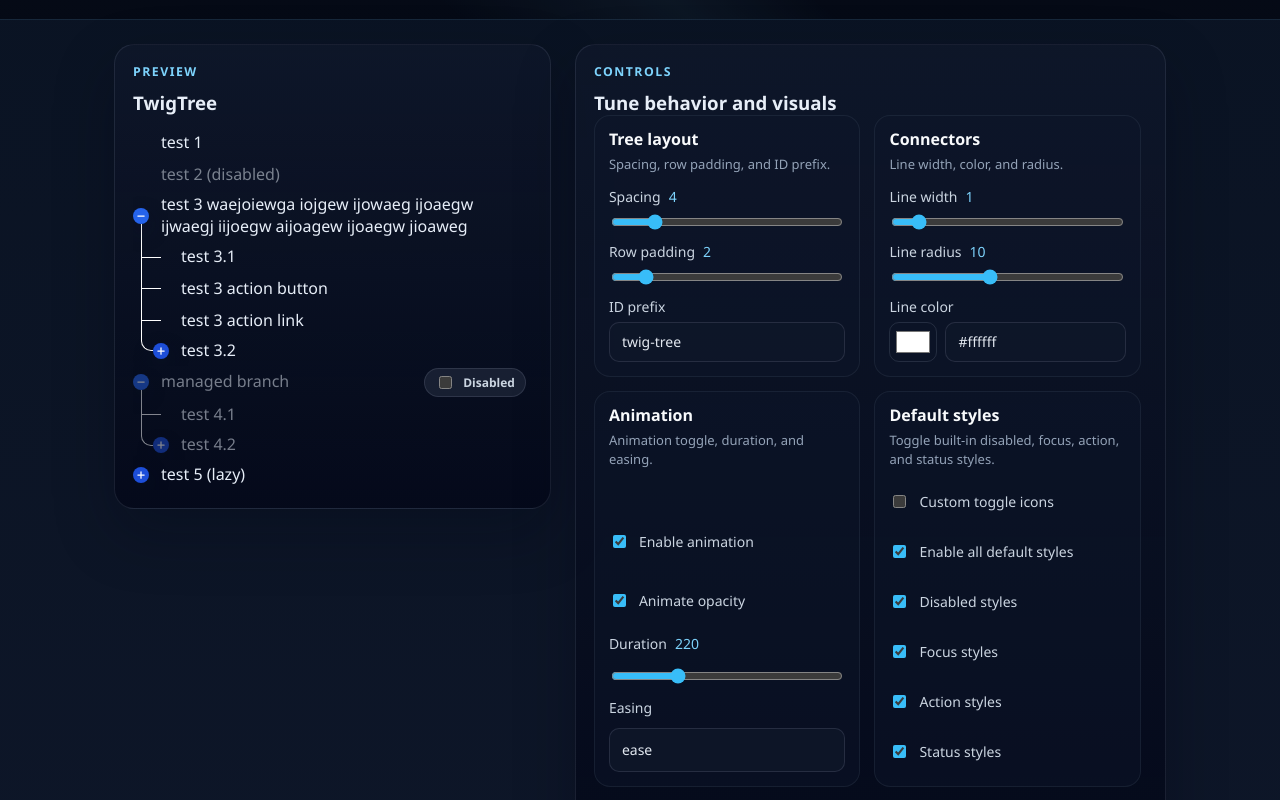
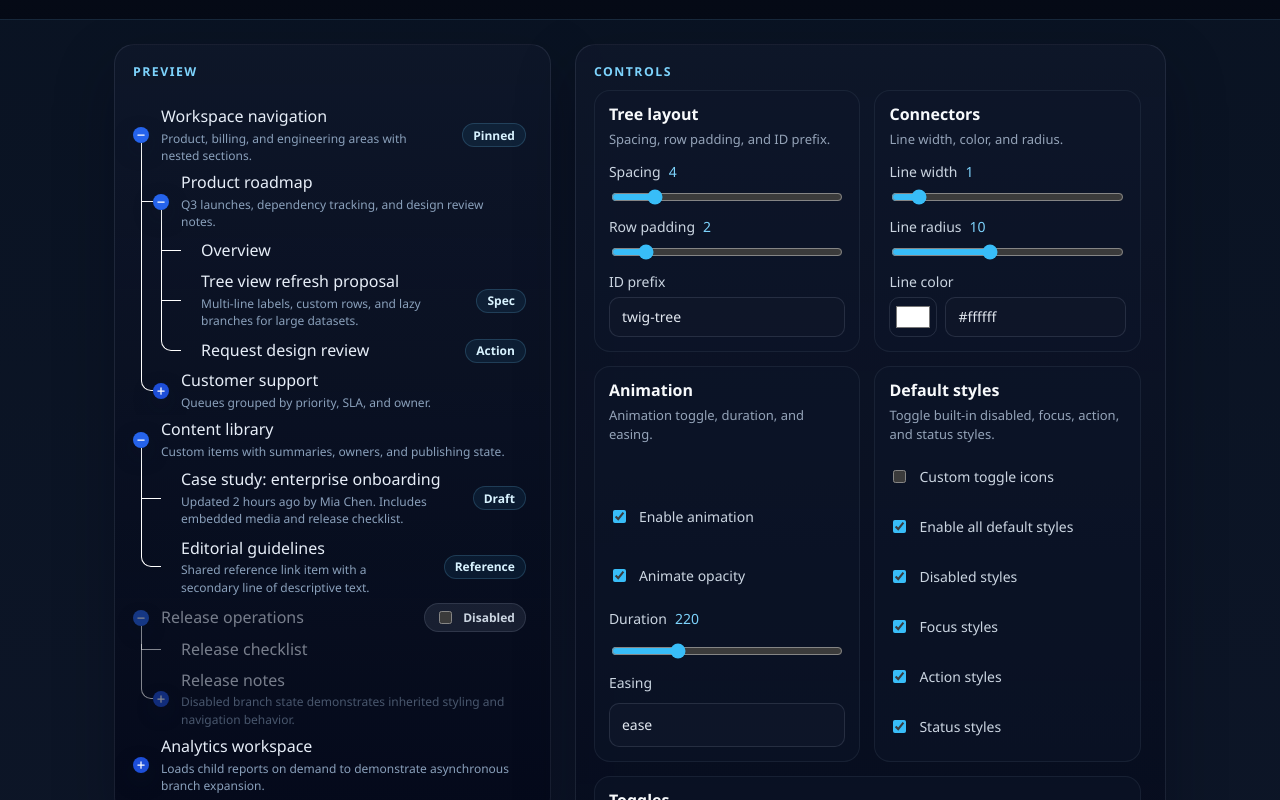
Before and after one commit to drexxdk/twig-view, a React (Vite) app in the folder demo/: page / in a window 1280 px wide. Shown: the part 780-1580 px from the top of the page. Built offline with nearby package versions, Linux system fonts and the light colour scheme.

Commit message:
improved demo

```diff
--- a/demo/src/App.tsx
+++ b/demo/src/App.tsx
@@ -386,45 +386,163 @@ export default function App() {
     [managedBranchEnabled],
   );
 
+  const statusPillStyle = {
+    display: "inline-flex",
+    alignItems: "center",
+    minHeight: 24,
+    padding: "0 10px",
+    borderRadius: 999,
+    border: "1px solid rgba(125, 211, 252, 0.18)",
+    background: "rgba(56, 189, 248, 0.08)",
+    color: "#d8f3ff",
+    fontSize: 12,
+    fontWeight: 600,
+    whiteSpace: "nowrap",
+  } as const;
+
+  const metaTextStyle = {
+    color: "#8aa0bb",
+    fontSize: 12,
+    lineHeight: 1.45,
+  } as const;
+
+  const richLabelStyle = {
+    display: "grid",
+    gap: 2,
+    minWidth: 0,
+  } as const;
+
   const twigTreeItems = useMemo<TwigTreeItem[]>(
     () => [
-      createDemoButtonItem("test-1", "test 1"),
-      createDemoButtonItem("test-2", "test 2 (disabled)", true),
       {
-        id: "test-3",
-        label:
-          "test 3 waejoiewga iojgew ijowaeg ijoaegw ijwaegj iijoegw aijoagew ijoaegw jioaweg ",
+        id: "workspace-navigation",
+        label: (
+          <div style={richLabelStyle}>
+            <span>Workspace navigation</span>
+            <span style={metaTextStyle}>
+              Product, billing, and engineering areas with nested sections.
+            </span>
+          </div>
+        ),
+        trailing: <span style={statusPillStyle}>Pinned</span>,
         defaultExpanded: true,
         children: [
-          createDemoButtonItem("test-3-1", "test 3.1"),
           {
-            id: "test-3-action-button",
-            label: "test 3 action button",
-            onClickCallback: () => {
-              window.alert("Demo action button clicked");
-            },
+            id: "workspace-product",
+            label: (
+              <div style={richLabelStyle}>
+                <span>Product roadmap</span>
+                <span style={metaTextStyle}>
+                  Q3 launches, dependency tracking, and design review notes.
+                </span>
+              </div>
+            ),
+            defaultExpanded: true,
+            children: [
+              createDemoButtonItem("workspace-product-overview", "Overview"),
+              {
+                id: "workspace-product-spec",
+                label: (
+                  <div style={richLabelStyle}>
+                    <span>Tree view refresh proposal</span>
+                    <span style={metaTextStyle}>
+                      Multi-line labels, custom rows, and lazy branches for
+                      large datasets.
+                    </span>
+                  </div>
+                ),
+                href: GITHUB_URL,
+                target: "_blank",
+                rel: "noreferrer",
+                trailing: <span style={statusPillStyle}>Spec</span>,
+              },
+              {
+                id: "workspace-product-review",
+                label: "Request design review",
+                trailing: <span style={statusPillStyle}>Action</span>,
+                onClickCallback: () => {
+                  window.alert(
+                    "Demo action: opened the design review workflow",
+                  );
+                },
+              },
+            ],
           },
           {
-            id: "test-3-action-link",
-            label: "test 3 action link",
-            href: "https://example.com",
-            target: "_blank",
-            rel: "noreferrer",
-          },
-          {
-            id: "test-3-2",
-            label: "test 3.2",
+            id: "workspace-support",
+            label: (
+              <div style={richLabelStyle}>
+                <span>Customer support</span>
+                <span style={metaTextStyle}>
+                  Queues grouped by priority, SLA, and owner.
+                </span>
+              </div>
+            ),
             children: [
-              createDemoButtonItem("test-3-2-1", "test 3.2.1"),
-              createDemoButtonItem("test-3-2-2", "test 3.2.2"),
-              createDemoButtonItem("test-3-2-3", "test 3.2.3"),
+              createDemoButtonItem(
+                "workspace-support-high",
+                "High priority queue",
+              ),
+              createDemoButtonItem(
+                "workspace-support-billing",
+                "Billing escalations",
+              ),
+              createDemoButtonItem(
+                "workspace-support-vip",
+                "VIP follow-ups",
+                true,
+              ),
             ],
           },
         ],
       },
       {
-        id: "test-4",
-        label: "managed branch",
+        id: "content-library",
+        label: (
+          <div style={richLabelStyle}>
+            <span>Content library</span>
+            <span style={metaTextStyle}>
+              Custom items with summaries, owners, and publishing state.
+            </span>
+          </div>
+        ),
+        defaultExpanded: true,
+        children: [
+          {
+            id: "content-case-study",
+            label: (
+              <div style={richLabelStyle}>
+                <span>Case study: enterprise onboarding</span>
+                <span style={metaTextStyle}>
+                  Updated 2 hours ago by Mia Chen. Includes embedded media and
+                  release checklist.
+                </span>
+              </div>
+            ),
+            trailing: <span style={statusPillStyle}>Draft</span>,
+            onClickCallback: () => {},
+          },
+          {
+            id: "content-guidelines",
+            label: (
+              <div style={richLabelStyle}>
+                <span>Editorial guidelines</span>
+                <span style={metaTextStyle}>
+                  Shared reference link item with a secondary line of
+                  descriptive text.
+                </span>
+              </div>
+            ),
+            href: NPM_URL,
+            target: "_blank",
+            rel: "noreferrer",
+            trailing: <span style={statusPillStyle}>Reference</span>,
+          },
+        ],
+      },
+      {
+        id: "release-ops",
+        label: "Release operations",
         defaultExpanded: true,
         disabled: !managedBranchEnabled,
         trailing: (
@@ -435,21 +553,38 @@ export default function App() {
               onChange={(event) => {
                 setManagedBranchEnabled(event.target.checked);
               }}
-              aria-label="Enable managed branch"
+              aria-label="Enable release operations"
             />
             <span>{managedBranchEnabled ? "Enabled" : "Disabled"}</span>
           </label>
         ),
         children: [
-          createDemoButtonItem("test-4-1", "test 4.1", !managedBranchEnabled),
+          createDemoButtonItem(
+            "release-checklist",
+            "Release checklist",
+            !managedBranchEnabled,
+          ),
           {
-            id: "test-4-2",
-            label: "test 4.2",
+            id: "release-notes",
+            label: (
+              <div style={richLabelStyle}>
+                <span>Release notes</span>
+                <span style={metaTextStyle}>
+                  Disabled branch state demonstrates inherited styling and
+                  navigation behavior.
+                </span>
+              </div>
+            ),
             disabled: !managedBranchEnabled,
             children: [
               createDemoButtonItem(
-                "test-4-2-1",
-                "test 4.2.1",
+                "release-notes-web",
+                "Web changelog",
+                !managedBranchEnabled,
+              ),
+              createDemoButtonItem(
+                "release-notes-api",
+                "API changelog",
                 !managedBranchEnabled,
               ),
             ],
@@ -457,21 +592,51 @@ export default function App() {
         ],
       },
       {
-        id: "test-5",
-        label: "test 5 (lazy)",
-        loadingLabel: "Loading test 5 children...",
+        id: "analytics-lazy",
+        label: (
+          <div style={richLabelStyle}>
+            <span>Analytics workspace</span>
+            <span style={metaTextStyle}>
+              Loads child reports on demand to demonstrate asynchronous branch
+              expansion.
+            </span>
+          </div>
+        ),
+        loadingLabel: "Loading dashboards and saved reports...",
         loadChildren: async () => {
           await delay(700);
 
           return [
-            createDemoButtonItem("test-5-1", "test 5.1"),
-            createDemoButtonItem("test-5-2", "test 5.2 (disabled)", true),
             {
-              id: "test-5-3",
-              label: "test 5.3",
+              id: "analytics-overview",
+              label: (
+                <div style={richLabelStyle}>
+                  <span>Executive overview</span>
+                  <span style={metaTextStyle}>
+                    Weekly conversion trends, traffic sources, and rollout
+                    health.
+                  </span>
+                </div>
+              ),
+              onClickCallback: () => {},
+              trailing: <span style={statusPillStyle}>Live</span>,
+            },
+            {
+              id: "analytics-events",
+              label: "Event schema reference",
+              href: GITHUB_URL,
+              target: "_blank",
+              rel: "noreferrer",
+            },
+            {
+              id: "analytics-cohorts",
+              label: "Saved cohorts",
               children: [
-                createDemoButtonItem("test-5-3-1", "test 5.3.1"),
-                createDemoButtonItem("test-5-3-2", "test 5.3.2"),
+                createDemoButtonItem("analytics-cohort-trial", "Trial users"),
+                createDemoButtonItem(
+                  "analytics-cohort-enterprise",
+                  "Enterprise accounts",
+                ),
               ],
             },
           ];
@@ -610,7 +775,6 @@ export default function App() {
               <div className="demoPanelHeader demoPanelHeaderPreview">
                 <div>
                   <p className="demoPanelEyebrow">Preview</p>
-                  <h3 style={{ margin: 0 }}>TwigTree</h3>
                 </div>
               </div>
 
@@ -654,7 +818,6 @@ export default function App() {
               <div className="demoPanelHeader demoPanelHeaderControls">
                 <div>
                   <p className="demoPanelEyebrow">Controls</p>
-                  <h3 style={{ margin: 0 }}>Tune behavior and visuals</h3>
                 </div>
               </div>
 
--- a/demo/src/index.css
+++ b/demo/src/index.css
@@ -89,23 +89,6 @@ code {
   pointer-events: none;
 }
 
-.heroBand::before {
-  background:
-    linear-gradient(
-      140deg,
-      transparent 14%,
-      rgba(125, 211, 252, 0.08) 22%,
-      transparent 34%
-    ),
-    linear-gradient(
-      220deg,
-      transparent 62%,
-      rgba(125, 211, 252, 0.08) 69%,
-      transparent 80%
-    );
-  opacity: 0.8;
-}
-
 .heroBand::after {
   background:
     radial-gradient(
@@ -163,7 +146,6 @@ code {
   padding: 28px;
 }
 
-.sectionBlock:before,
 .ctaBand:before {
   content: "";
   position: absolute;
@@ -496,7 +478,13 @@ code {
 }
 
 .cardGrid {
-  grid-template-columns: repeat(auto-fit, minmax(220px, 1fr));
+  grid-template-columns: 1fr;
+}
+
+@media (min-width: 720px) {
+  .cardGrid {
+    grid-template-columns: repeat(2, minmax(0, 1fr));
+  }
 }
 
 .infoCard {
@@ -628,36 +616,23 @@ code {
 }
 
 @media (min-width: 720px) {
-  .demoControlsPanel,
-  .demoPreviewPanel {
-    position: sticky;
-    top: 0;
-    max-height: 100vh;
-    max-height: 100svh;
-    max-height: 100dvh;
-  }
-
   .demoControlsPanel {
     display: grid;
-    grid-template-rows: auto minmax(0, 1fr);
+    grid-template-rows: auto auto;
     container-type: inline-size;
   }
 
   .demoControlsGrid {
-    overflow-y: auto;
-    overflow-x: hidden;
     padding-right: 6px;
     align-content: start;
   }
 
   .demoPreviewPanel {
     display: grid;
-    grid-template-rows: auto minmax(0, 1fr);
+    grid-template-rows: auto auto;
   }
 
   .demoPreviewTree {
-    overflow-y: auto;
-    overflow-x: hidden;
     padding-right: 6px;
   }
 }
--- a/src/components/twigTree.module.css
+++ b/src/components/twigTree.module.css
@@ -281,7 +281,7 @@
               position: absolute;
               z-index: 0;
               left: calc(var(--connector-origin-x) - (var(--line-width) / 2));
-              top: 50%;
+              top: calc(var(--item-padding-block) + (var(--toggle-size) / 2));
               bottom: 0;
               width: var(--line-width);
               background-color: var(--line-color);
```
